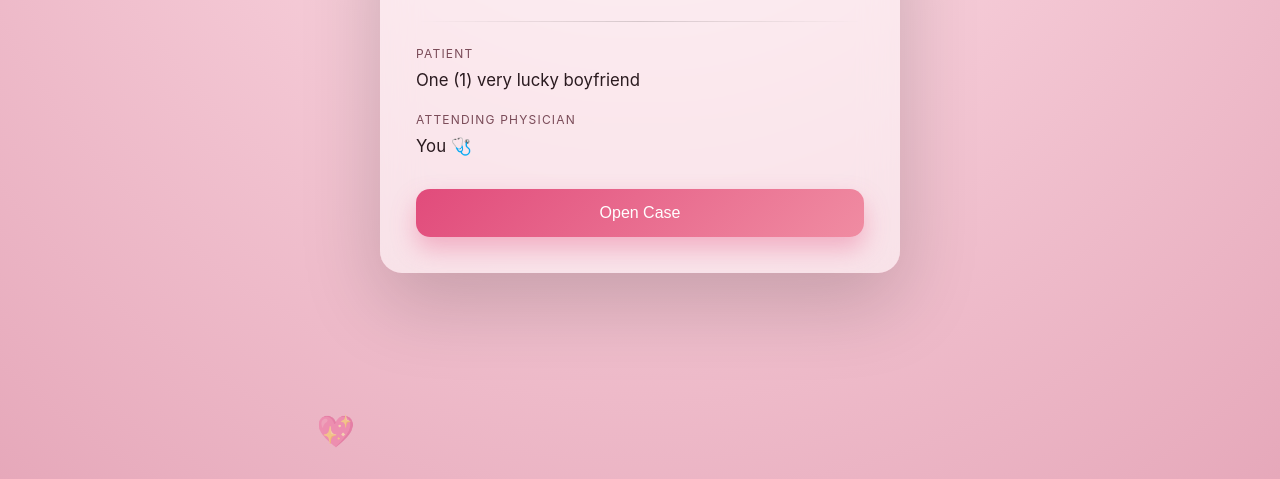
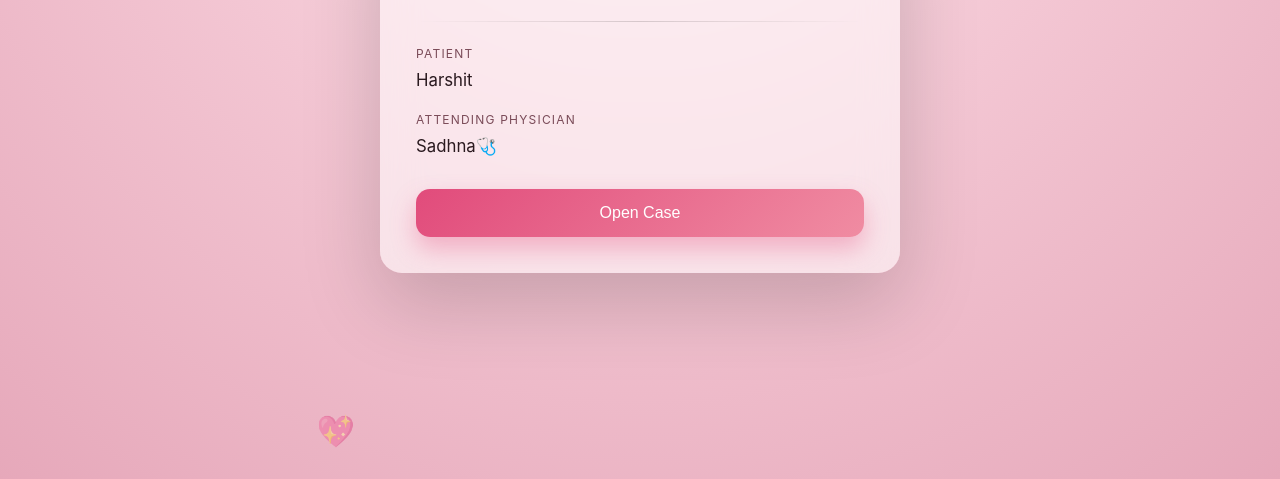
Before and after one commit to Laxaa8266/will-u-be-minee-, a plain HTML site: page index.html in a window 1280 px wide. Shown: the part 319-798 px from the top of the page. Drawn offline with nearby package versions, Linux system fonts and the light colour scheme.

Commit message:
Update index.html

```diff
--- a/index.html
+++ b/index.html
@@ -157,9 +157,9 @@
     <div class="tag">Confidential</div>
     <div class="divider"></div>
     <div class="label">Patient</div>
-    <div class="content">One (1) very lucky boyfriend</div>
+    <div class="content">Harshit</div>
     <div class="label">Attending Physician</div>
-    <div class="content">You 🩺</div>
+    <div class="content">Sadhna🩺</div>
     <div class="btn-container">
         <button onclick="next()">Open Case</button>
     </div>
@@ -258,7 +258,7 @@
         <div class="content">
             <strong>Date:</strong> February 14<br>
             <strong>Time:</strong> 8:00 PM<br>
-            <strong>Location:</strong> FaceTime<br><br>
+            <strong>Location:</strong> Videocall<br><br>
             Side effects may include: Battery drainage, endless smiling,
             and counting down the days until we finally reunite.<br><br>
             I can't wait to see your face on my screen 💖
@@ -303,4 +303,5 @@
     }
   </script>
 </body>
+
 </html>
```
